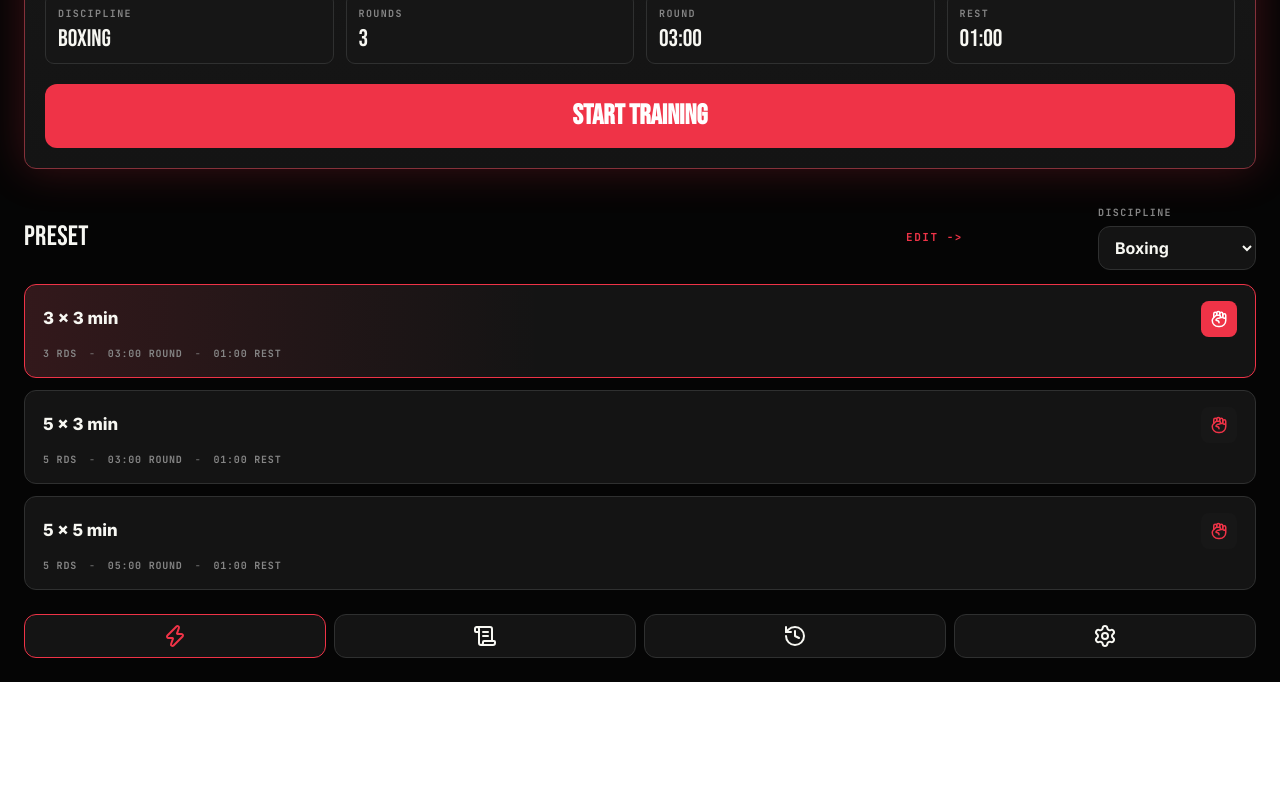
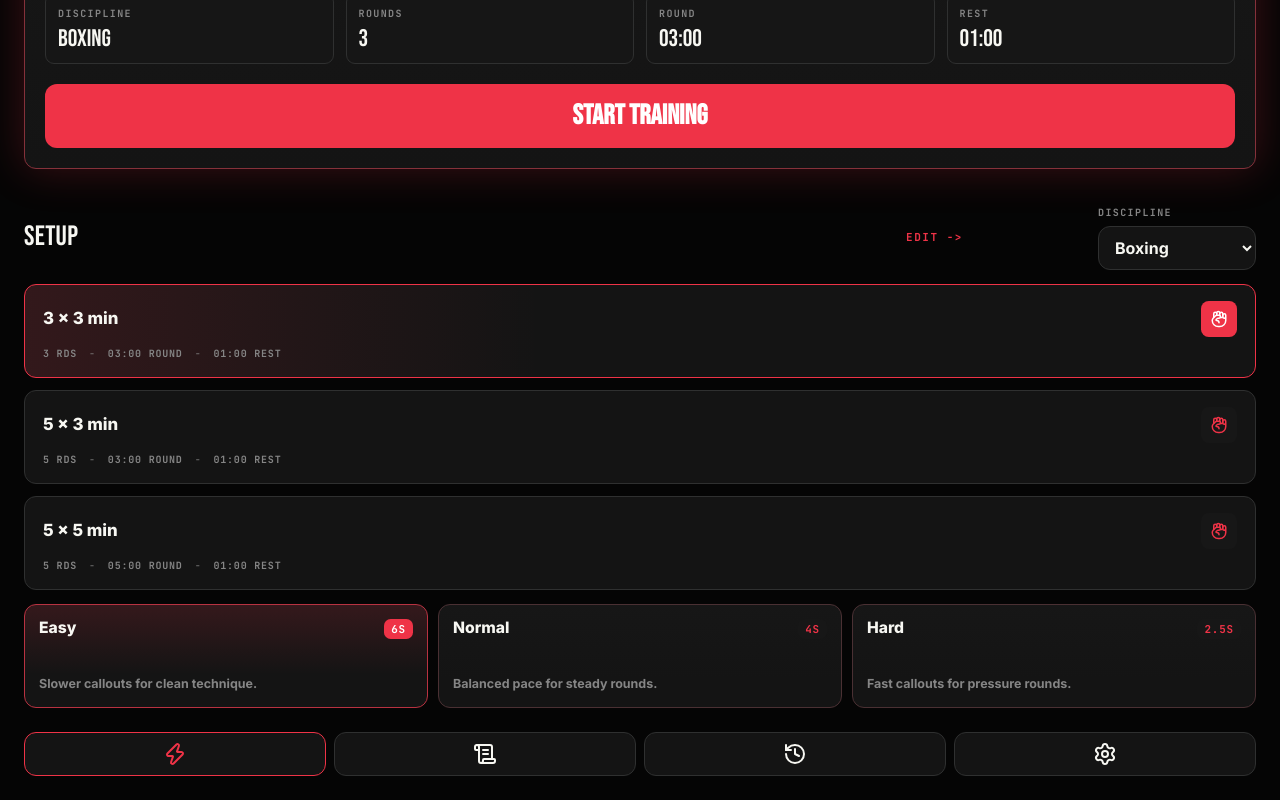
Before and after one commit to Leandro-Da-Souza/comboforge, a React (Vite) app: page / in a window 1280 px wide. Shown: the part 279-1079 px from the top of the page. Before the commit the page ends 961 px from the top, so only its background shows below. Built offline with nearby package versions, Linux system fonts and the light colour scheme.

Commit message:
add difficulty selection on homepage

```diff
--- /dev/null
+++ b/src/components/DifficultySelector.tsx
@@ -0,0 +1,38 @@
+import type { DifficultyPreset } from '../types/core'
+import Button from './ui/Button'
+import '../styles/difficulty-selector.css'
+
+type DifficultySelectorProps = {
+  presets: DifficultyPreset[]
+  selectedDifficultyId: string
+  onDifficultySelect: (difficulty: DifficultyPreset) => void
+}
+
+export default function DifficultySelector({
+  presets,
+  selectedDifficultyId,
+  onDifficultySelect,
+}: DifficultySelectorProps) {
+  return (
+    <section className="difficulty-selector" aria-label="Difficulty preset">
+      {presets.map((difficulty) => (
+        <Button
+          key={difficulty.id}
+          type="button"
+          variant="secondary"
+          pressed={difficulty.id === selectedDifficultyId}
+          onClick={() => onDifficultySelect(difficulty)}
+          className="difficulty-selector-button"
+        >
+          <div className="difficulty-selector-title">
+            <p>{difficulty.name}</p>
+            <span>{difficulty.rotationIntervalMilliseconds / 1000}s</span>
+          </div>
+          <p className="difficulty-selector-description">
+            {difficulty.description}
+          </p>
+        </Button>
+      ))}
+    </section>
+  )
+}
--- /dev/null
+++ b/src/hooks/useDifficultySelection.ts
@@ -0,0 +1,21 @@
+import { useState } from 'react'
+import type { DifficultyPreset } from '../types/core'
+
+export function useDifficultySelection(presets: DifficultyPreset[]) {
+  const [selectedDifficultyId, setSelectedDifficultyId] = useState(
+    presets[0].id,
+  )
+
+  const selectedDifficulty =
+    presets.find((preset) => preset.id === selectedDifficultyId) ?? presets[0]
+
+  function selectDifficulty(difficulty: DifficultyPreset) {
+    setSelectedDifficultyId(difficulty.id)
+  }
+
+  return {
+    selectedDifficultyId,
+    selectedDifficulty,
+    selectDifficulty,
+  }
+}
--- a/src/pages/HomePage.tsx
+++ b/src/pages/HomePage.tsx
@@ -16,6 +16,8 @@ import type { Discipline } from '../types/core'
 import { NavLink } from 'react-router'
 import { formatDiscipline } from '../utils/discipline'
 import { difficultyPresets } from '../config/difficulty.config'
+import { useDifficultySelection } from '../hooks/useDifficultySelection'
+import DifficultySelector from '../components/DifficultySelector'
 
 export default function HomePage() {
   const { selectedPresetId, selectPreset, selectedPreset } =
@@ -26,12 +28,15 @@ export default function HomePage() {
     availableDisciplines[0],
   )
 
+  const { selectedDifficultyId, selectedDifficulty, selectDifficulty } =
+    useDifficultySelection(difficultyPresets)
+
   const navigate = useNavigate()
 
   const sessionSetup: SessionSetup = {
     selectedDiscipline,
     selectedPreset,
-    selectedDifficulty: difficultyPresets[0],
+    selectedDifficulty,
   }
 
   function handleTrainNavigation() {
@@ -67,7 +72,7 @@ export default function HomePage() {
 
       <div className="home-setup">
         <div className="home-section-heading">
-          <p className="home-kicker">Preset</p>
+          <p className="home-kicker">Setup</p>
           <NavLink to="/combos">Edit -&gt;</NavLink>
           <Select
             label="Discipline"
@@ -81,12 +86,18 @@ export default function HomePage() {
             }}
           />
         </div>
+
         <PresetSelector
           presets={timerPresets}
           selectedPresetId={selectedPresetId}
           canChangePreset={true}
           onPresetSelect={handlePresetSelect}
         />
+        <DifficultySelector
+          presets={difficultyPresets}
+          selectedDifficultyId={selectedDifficultyId}
+          onDifficultySelect={selectDifficulty}
+        />
       </div>
     </section>
   )
--- /dev/null
+++ b/src/styles/difficulty-selector.css
@@ -0,0 +1,91 @@
+.difficulty-selector {
+  display: grid;
+  grid-template-columns: repeat(3, minmax(0, 1fr));
+  gap: 10px;
+}
+
+.difficulty-selector-button {
+  min-width: 0;
+  min-height: 104px;
+  border-color: color-mix(in srgb, var(--border) 86%, var(--primary));
+  padding: 14px;
+  display: grid;
+  align-content: space-between;
+  gap: 10px;
+  text-align: left;
+  background:
+    linear-gradient(
+      180deg,
+      color-mix(in srgb, var(--surface-2) 52%, transparent),
+      transparent 72%
+    ),
+    var(--surface);
+}
+
+.difficulty-selector-button:hover:not(:disabled),
+.difficulty-selector-button:focus-visible {
+  border-color: var(--primary);
+}
+
+.difficulty-selector-button[aria-pressed='true'] {
+  border-color: color-mix(in srgb, var(--primary) 72%, var(--border));
+  background:
+    linear-gradient(
+      180deg,
+      color-mix(in srgb, var(--primary) 15%, transparent),
+      transparent 68%
+    ),
+    var(--surface);
+}
+
+.difficulty-selector-title {
+  display: flex;
+  align-items: flex-start;
+  justify-content: space-between;
+  gap: 10px;
+  min-width: 0;
+}
+
+.difficulty-selector-title p {
+  margin: 0;
+  color: var(--foreground);
+  font-size: 0.98rem;
+  font-weight: 900;
+  line-height: 1.1;
+}
+
+.difficulty-selector-title span {
+  flex: 0 0 auto;
+  border-radius: calc(var(--radius) * 0.55);
+  padding: 5px 7px;
+  background: var(--muted);
+  color: var(--primary);
+  font-family: var(--ff-mono);
+  font-size: 0.68rem;
+  font-weight: 900;
+  letter-spacing: 0.08em;
+  line-height: 1;
+  text-transform: uppercase;
+}
+
+.difficulty-selector-button[aria-pressed='true'] .difficulty-selector-title span {
+  background: var(--primary);
+  color: var(--primary-foreground);
+}
+
+.difficulty-selector-description {
+  margin: 0;
+  color: var(--muted-foreground);
+  font-size: 0.78rem;
+  line-height: 1.35;
+}
+
+@media (max-width: 560px) {
+  .difficulty-selector {
+    grid-template-columns: 1fr;
+  }
+
+  .difficulty-selector-button {
+    min-height: 76px;
+  }
+}
```
